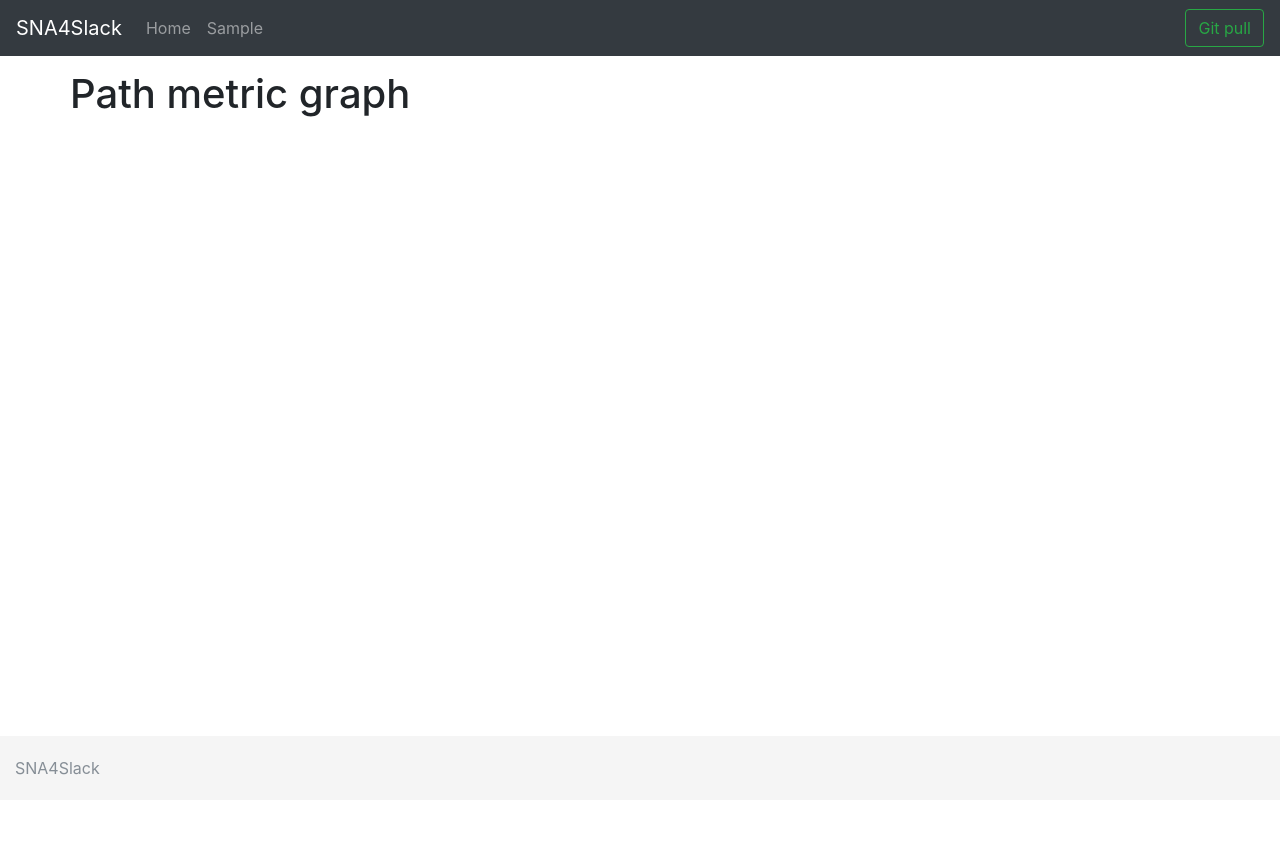
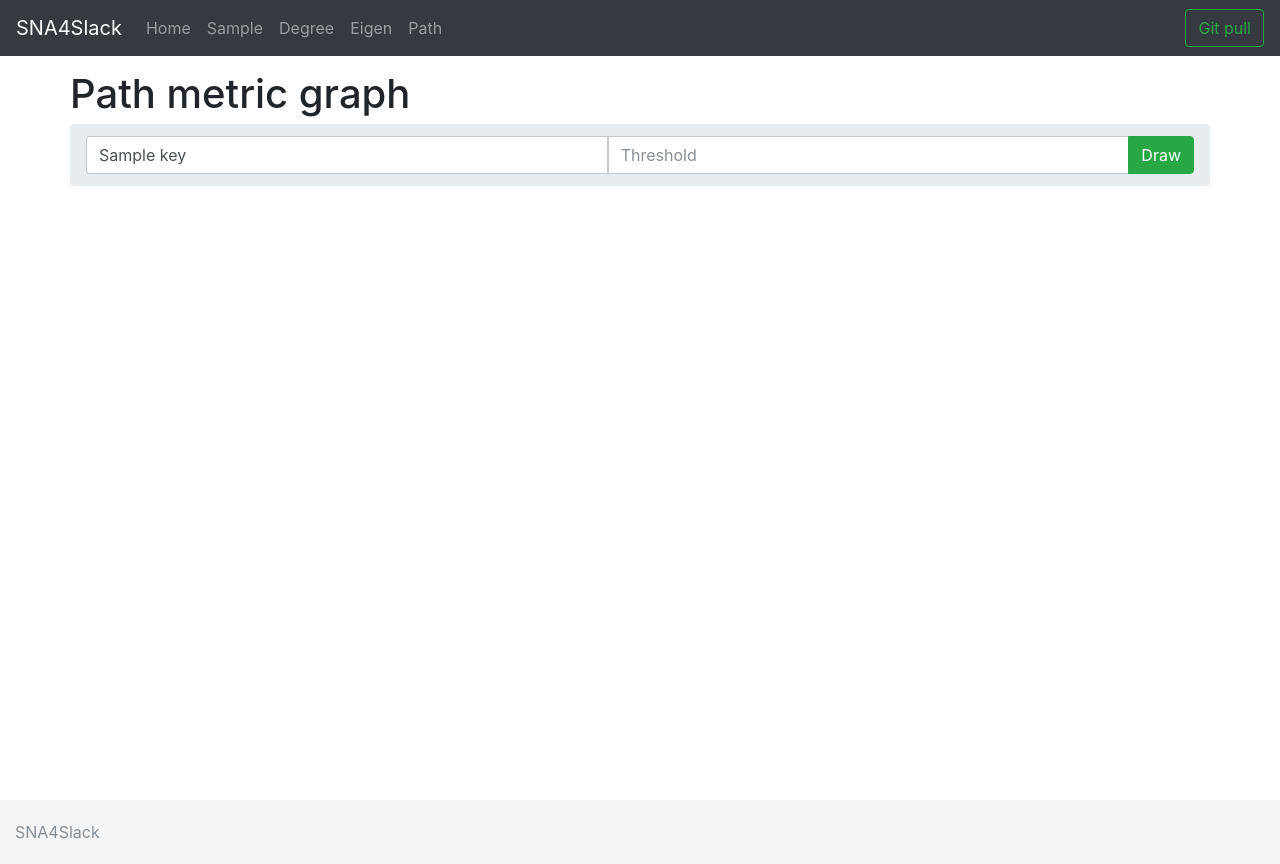
Before and after one commit to torshid/SNA4Slack, a Flask app: template templates/graph_path.html in a window 1280 px wide. Before the commit the page ends 775 px from the top, so only its background shows below. Run offline with Flask 2, Linux system fonts and the light colour scheme; the template is opened without the code that fills it: most values are stand-ins (such as "Sample title", 1, 10 or a date in 2020); parts of the project's set-up code (start-up, migrations or seed data) failed here and were passed over; some libraries are stand-ins or nearby versions.

Commit message:
forms on metric layouts + menu

```diff
--- a/common.py
+++ b/common.py
@@ -12,8 +12,12 @@ def valid_metric(metric):
 
 
 def call_graph(metric):
-    if not valid_metric(metric) or 'key' not in flask.request.form or 'threshold' not in flask.request.form:
+    if not valid_metric(metric):
         return flask.redirect(flask.url_for('entities.home.main'))
+    if 'key' not in flask.request.form or 'threshold' not in flask.request.form:
+        return flask.render_template('graph_' + metric + '.html',
+                                     key='',
+                                     threshold='')
     return flask.render_template('graph_' + metric + '.html',
                                  key=flask.request.form['key'],
                                  threshold=flask.request.form['threshold'])
--- a/jinja.py
+++ b/jinja.py
@@ -9,4 +9,10 @@ def fileExists(name):
 
 
 def menus():
-    return {'Home': 'entities.home.main', 'Sample': 'entities.graph_sample.main'}
+    return {
+        'Home': 'entities.home.main',
+        'Sample': 'entities.graph_sample.main',
+        'Degree': 'entities.graph_degree.main',
+        'Eigen': 'entities.graph_eigen.main',
+        'Path': 'entities.graph_path.main',
+    }
--- a/templates/graph_layout.html
+++ b/templates/graph_layout.html
@@ -5,6 +5,21 @@
     <div class="mt-3">
         <h1>{{ self.graph() }}</h1>
     </div>
+    <div class="breadcrumb">
+        <form action="" method="post" style="margin: 0">
+            <input type="hidden" name="metric" value="{{ metric }}"/>
+            <div class="input-group">
+                <input type="text" name="key" class="form-control" aria-describedby="slack-key"
+                       placeholder="Slack API key" value="{{ key }}">
+                <input type="number" name="threshold" value="{{ threshold }}" class="form-control"
+                       placeholder="Threshold">
+                <span class="input-group-btn">
+                <button type="submit" class="btn btn-success">Draw</button>
+            </span>
+            </div>
+        </form>
+    </div>
+</div>
     <svg class="app-content">
     </svg>
 </div>
```
Also changed, not shown: templates/home.html (+6 -6 lines).
